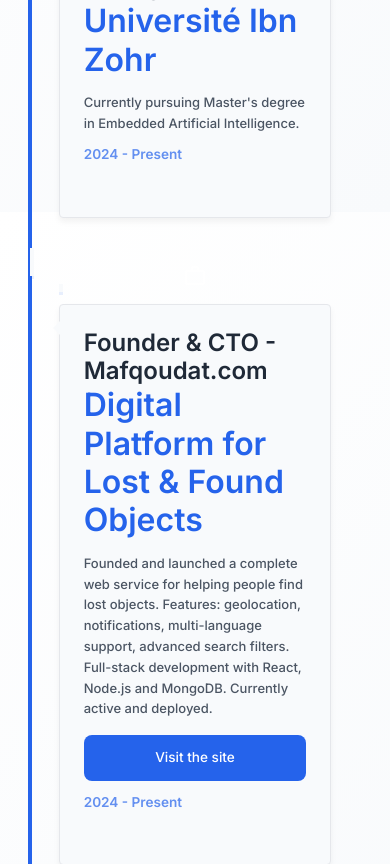
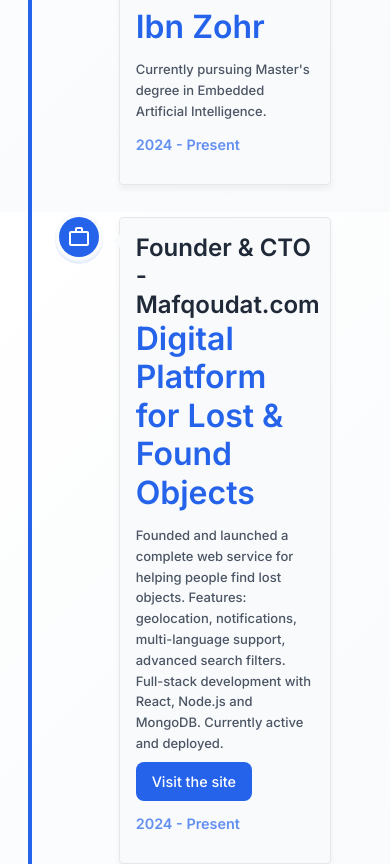
Before and after one commit to boubnacer/nacer-portfolio, a React (Create React App) app: page / in a window 390 px wide. Shown: the part 2320-3184 px from the top of the page. Built offline with nearby package versions, Linux system fonts and the light colour scheme.

Commit message:
Updating the Education and Experienc section

```diff
--- a/src/templates.js/timeline.css
+++ b/src/templates.js/timeline.css
@@ -73,30 +73,6 @@
     padding-right: 2rem;
     max-width: 1200px;
   }
-
-  /* Fix date alignment for alternating timeline elements */
-  .vertical-timeline-element:nth-child(even) .vertical-timeline-element-date {
-    text-align: left !important;
-    left: 0 !important;
-    right: auto !important;
-  }
-
-  .vertical-timeline-element:nth-child(odd) .vertical-timeline-element-date {
-    text-align: right !important;
-    right: 0 !important;
-    left: auto !important;
-  }
-
-  /* Ensure proper positioning for content arrows */
-  .vertical-timeline-element:nth-child(even) .vertical-timeline-element-content-arrow {
-    border-left: 7px solid var(--bg-variant-color) !important;
-    border-right: none !important;
-  }
-
-  .vertical-timeline-element:nth-child(odd) .vertical-timeline-element-content-arrow {
-    border-right: 7px solid var(--bg-variant-color) !important;
-    border-left: none !important;
-  }
 }
 
 @media only screen and (max-width: 1024px) {
@@ -105,63 +81,4 @@
     margin: 0 auto;
     max-width: 100%;
   }
-
-  /* Mobile layout fixes */
-  .vertical-timeline-element-content {
-    padding: 1.5rem !important;
-    margin-left: 0 !important;
-    margin-right: 0 !important;
-    width: 100% !important;
-    margin-top: 1rem !important;
-  }
-
-  .vertical-timeline-element-date {
-    position: relative !important;
-    top: auto !important;
-    left: auto !important;
-    right: auto !important;
-    transform: none !important;
-    text-align: center !important;
-    margin-bottom: 1rem !important;
-    font-size: 0.85rem !important;
-    color: var(--primary-color) !important;
-    font-weight: 600 !important;
-  }
-
-  .project-link {
-    display: block;
-    width: 100%;
-    text-align: center;
-    margin-top: 1rem;
-    padding: 0.75rem 1rem;
-    font-size: 0.85rem;
-  }
-
-  /* Ensure proper spacing between content and date */
-  .vertical-timeline-element-content .vertical-timeline-element-content-inner {
-    padding-top: 0.5rem;
-  }
-
-  /* Mobile timeline adjustments */
-  .vertical-timeline-element {
-    margin-bottom: 2rem !important;
-  }
-
-  .vertical-timeline-element-icon {
-    width: 50px !important;
-    height: 50px !important;
-    margin-left: -25px !important;
-    z-index: 10 !important;
-  }
-
-  .vertical-timeline-element-icon svg {
-    width: 24px !important;
-    height: 24px !important;
-  }
-
-  /* Ensure icons are visible above content */
-  .vertical-timeline-element-icon {
-    position: relative !important;
-    z-index: 10 !important;
-  }
 }
```
